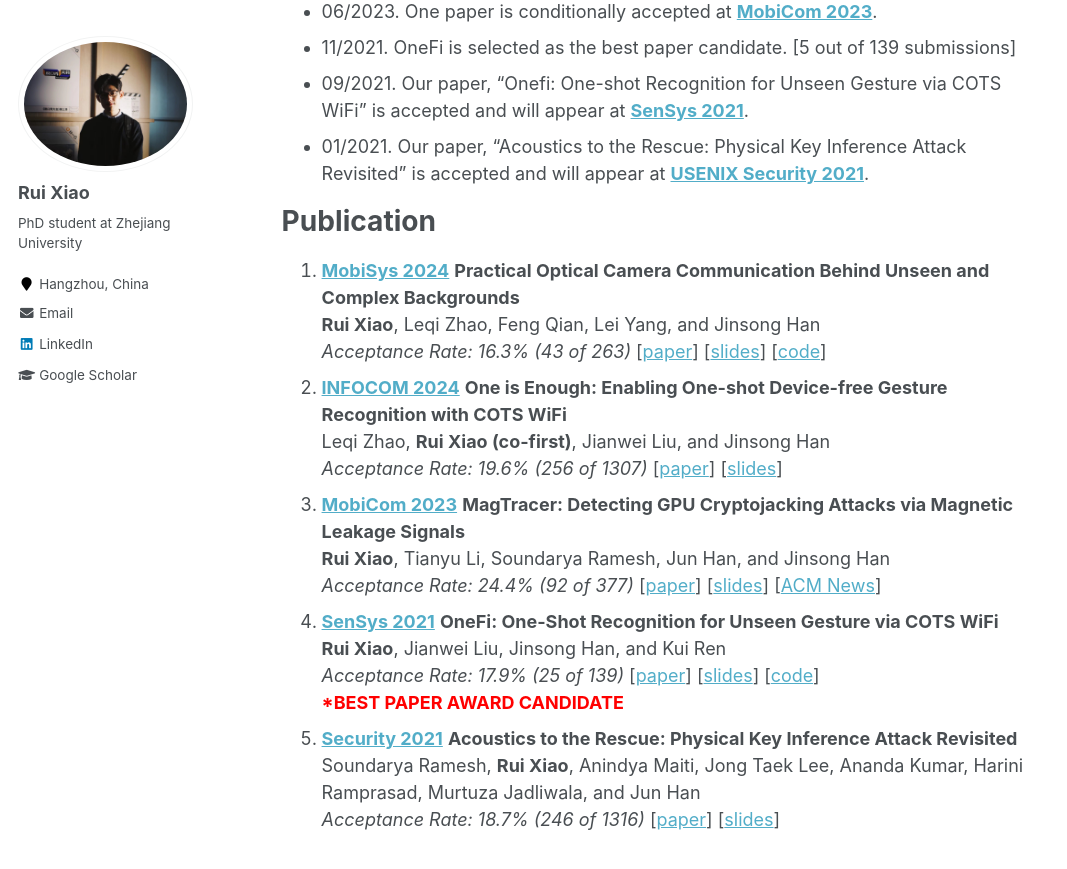
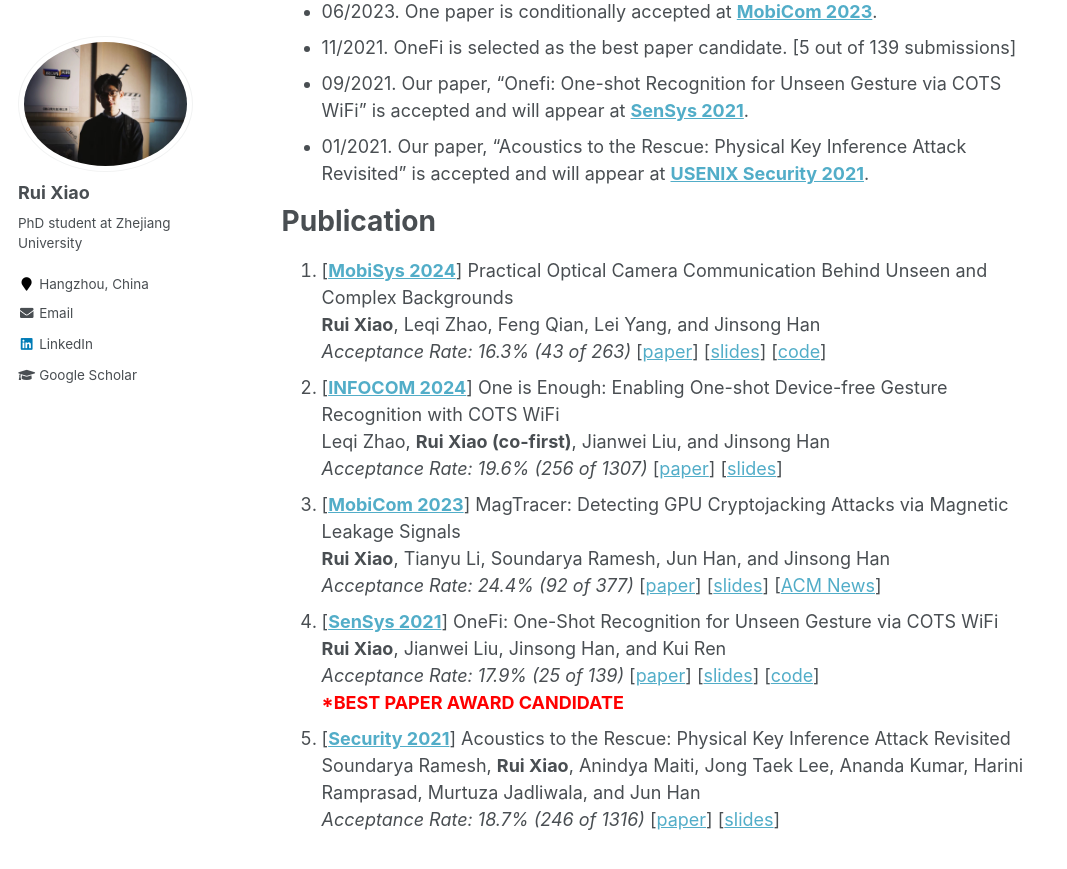
Before and after one commit to ruixiao24/ruixiao24.github.io, a Jekyll site: the page built from _pages/about.md, in a window 1280 px wide and 900 px high, scrolled down 532 px. Shown: the top 869 px of the window, without its empty margins (0-1067 px from the left). Built offline with Jekyll 4.4.1, drawn with Linux system fonts in a browser that asks for light colours.

```diff
--- a/_pages/about.md
+++ b/_pages/about.md
@@ -22,19 +22,19 @@ My research interests lie at the intersection of ***security*** and ***mobile/wi
 - 01/2021. Our paper, “Acoustics to the Rescue: Physical Key Inference Attack Revisited” is accepted and will appear at **[USENIX Security 2021](https://www.usenix.org/conference/usenixsecurity21)**.
 
 # Publication
-1. **[MobiSys 2024](https://sigmobile.org/mobisys/2024/)** __Practical Optical Camera Communication Behind Unseen and Complex Backgrounds__
+1. [**[MobiSys 2024](https://sigmobile.org/mobisys/2024/)**] Practical Optical Camera Communication Behind Unseen and Complex Backgrounds
     **Rui Xiao**, Leqi Zhao, Feng Qian, Lei Yang, and Jinsong Han
     *Acceptance Rate: 16.3% (43 of 263)* [[paper](https://ruixiao24.github.io/files/winklink-mobisys24.pdf)] [[slides](https://ruixiao24.github.io/files/winklink-mobisys-final.pdf)] [[code](https://github.com/ruixiao24/winklink-mobisys2024)]
-1. **[INFOCOM 2024](https://infocom2024.ieee-infocom.org/)** __One is Enough: Enabling One-shot Device-free Gesture Recognition with COTS WiFi__
+1. [**[INFOCOM 2024](https://infocom2024.ieee-infocom.org/)**] One is Enough: Enabling One-shot Device-free Gesture Recognition with COTS WiFi
     Leqi Zhao, **Rui Xiao (co-first)**, Jianwei Liu, and Jinsong Han
     *Acceptance Rate: 19.6% (256 of 1307)* [[paper](https://ruixiao24.github.io/files/onesense-infocom24.pdf)] [[slides](https://ruixiao24.github.io/files/OneSense.pdf)]
-1. **[MobiCom 2023](https://sigmobile.org/mobicom/2023/)** __MagTracer: Detecting GPU Cryptojacking Attacks via Magnetic Leakage Signals__
+1. [**[MobiCom 2023](https://sigmobile.org/mobicom/2023/)**] MagTracer: Detecting GPU Cryptojacking Attacks via Magnetic Leakage Signals
     **Rui Xiao**, Tianyu Li, Soundarya Ramesh, Jun Han, and Jinsong Han
     *Acceptance Rate: 24.4% (92 of 377)* [[paper](https://ruixiao24.github.io/files/magtracer-mobicom23.pdf)] [[slides](https://ruixiao24.github.io/files/MagTracer-mobicom23.pptx)] [[ACM News](https://cacm.acm.org/news/magnetic-sensors-pinpoint-gpu-cryptojacking-attacks)]
-1. **[SenSys 2021](https://sensys.acm.org/2021/)** __OneFi: One-Shot Recognition for Unseen Gesture via COTS WiFi__
+1. [**[SenSys 2021](https://sensys.acm.org/2021/)**] OneFi: One-Shot Recognition for Unseen Gesture via COTS WiFi
     **Rui Xiao**, Jianwei Liu, Jinsong Han, and Kui Ren
     *Acceptance Rate: 17.9% (25 of 139)* [[paper](https://ruixiao24.github.io/files/rui_onefi.pdf)] [[slides](https://ruixiao24.github.io/files/onefi-sensys21.pptx)] [[code](https://github.com/ruixiao24/onefi)]
     <span style="color:red"> ***BEST PAPER AWARD CANDIDATE**</span>
-1. **[Security 2021](https://www.usenix.org/conference/usenixsecurity21)** __Acoustics to the Rescue: Physical Key Inference Attack Revisited__
+1. [**[Security 2021](https://www.usenix.org/conference/usenixsecurity21)**] Acoustics to the Rescue: Physical Key Inference Attack Revisited
     Soundarya Ramesh, **Rui Xiao**, Anindya Maiti, Jong Taek Lee, Ananda Kumar, Harini Ramprasad, Murtuza Jadliwala, and Jun Han
     *Acceptance Rate: 18.7% (246 of 1316)* [[paper](https://www.usenix.org/system/files/sec21fall-ramesh.pdf)] [[slides](https://www.usenix.org/system/files/sec21_slides_ramesh.pdf)]
```
